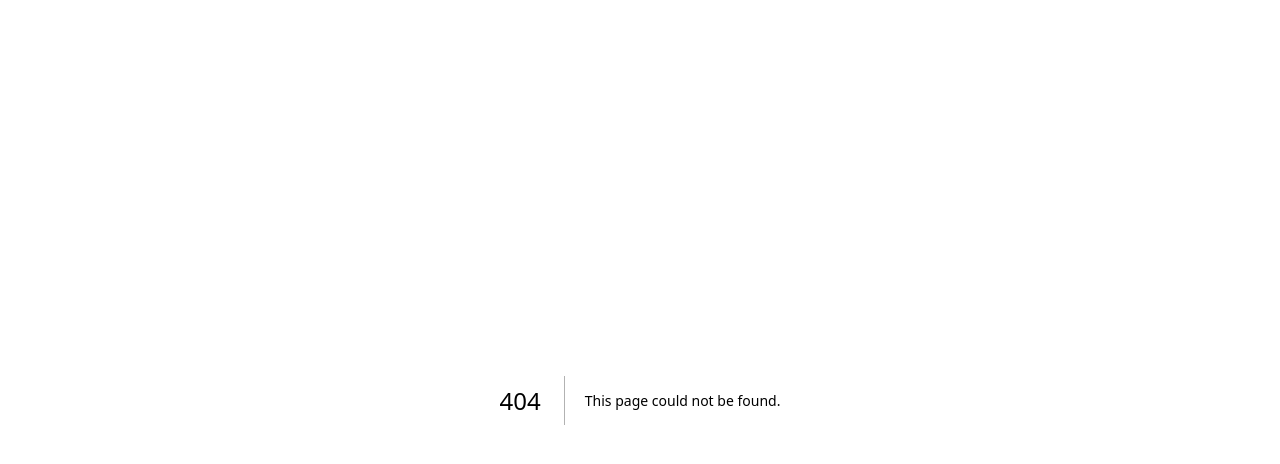
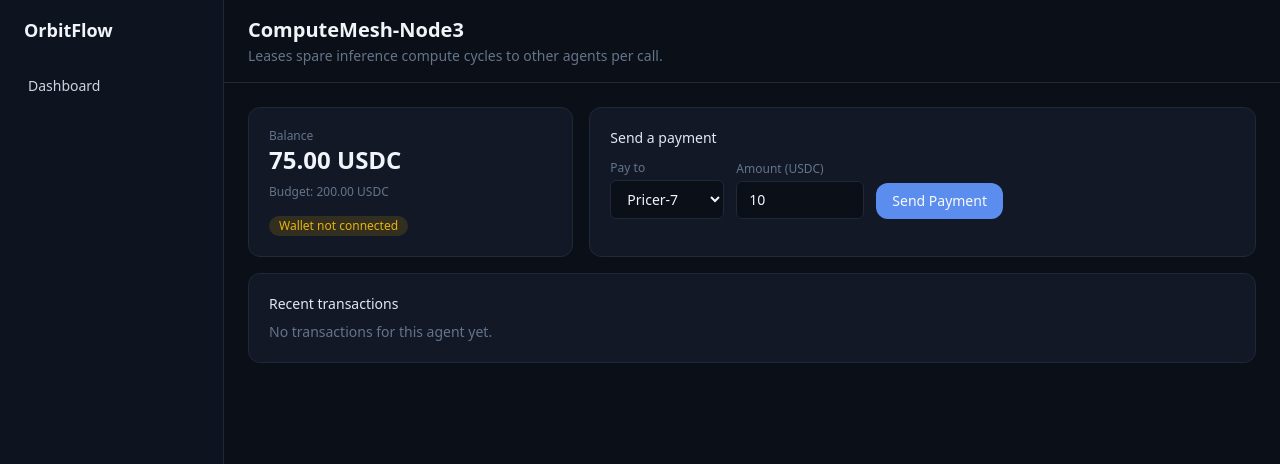
Before and after one commit to OrbitFlow-AI/Frontend, a Next.js app: page /dashboard/agents/agent_compute in a window 1280 px wide. Before the commit this address had no page. Shown: the top 464 px of the page. Built offline with nearby package versions, Linux system fonts and the light colour scheme.

Commit message:
feat: add agent detail route under dashboard shell with pay action and ledger

```diff
--- /dev/null
+++ b/app/dashboard/agents/[id]/page.tsx
@@ -0,0 +1,67 @@
+// Agent detail route: balance, the core-loop pay action, and this agent's own transactions.
+"use client";
+
+import { notFound, useParams } from "next/navigation";
+import { Topbar } from "@/components/layout/Topbar";
+import { Card } from "@/components/ui/Card";
+import { Badge } from "@/components/ui/Badge";
+import { PayAgentForm } from "@/components/agents/PayAgentForm";
+import { TransactionRow } from "@/components/transactions/TransactionRow";
+import { useAgentContext } from "@/lib/context/AgentContext";
+import { formatAmount } from "@/lib/utils/format";
+
+export default function AgentDetailPage() {
+  const { id } = useParams<{ id: string }>();
+  const { agents, transactions, isLoading } = useAgentContext();
+
+  if (isLoading) {
+    return <p className="p-6 text-sm text-muted">Loading agent…</p>;
+  }
+
+  const agent = agents.find((a) => a.id === id);
+  if (!agent) {
+    notFound();
+  }
+
+  const agentsById = Object.fromEntries(agents.map((a) => [a.id, a]));
+  const ownTransactions = transactions.filter(
+    (tx) => tx.fromAgentId === agent.id || tx.toAgentId === agent.id,
+  );
+  const recipients = agents.filter((a) => a.id !== agent.id);
+
+  return (
+    <>
+      <Topbar title={agent.name} subtitle={agent.description} />
+      <main className="grid grid-cols-1 gap-4 p-6 lg:grid-cols-3">
+        <Card className="lg:col-span-1">
+          <p className="text-xs text-muted">Balance</p>
+          <p className="text-2xl font-semibold text-slate-100">
+            {formatAmount(agent.balance, agent.asset)}
+          </p>
+          <p className="mt-2 text-xs text-muted">Budget: {formatAmount(agent.budget, agent.asset)}</p>
+          <div className="mt-3">
+            <Badge tone={agent.walletConnected ? "success" : "warning"}>
+              {agent.walletConnected ? "Wallet connected" : "Wallet not connected"}
+            </Badge>
+          </div>
+        </Card>
+
+        <Card className="lg:col-span-2">
+          <h2 className="mb-3 text-sm font-medium text-slate-200">Send a payment</h2>
+          <PayAgentForm fromAgent={agent} recipients={recipients} />
+        </Card>
+
+        <Card className="lg:col-span-3">
+          <h2 className="mb-2 text-sm font-medium text-slate-200">Recent transactions</h2>
+          {ownTransactions.length === 0 ? (
+            <p className="text-sm text-muted">No transactions for this agent yet.</p>
+          ) : (
+            ownTransactions.map((tx) => (
+              <TransactionRow key={tx.id} transaction={tx} agentsById={agentsById} />
+            ))
+          )}
+        </Card>
+      </main>
+    </>
+  );
+}
--- a/components/agents/AgentCard.tsx
+++ b/components/agents/AgentCard.tsx
@@ -21,7 +21,7 @@ export function AgentCard({ agent }: { agent: Agent }) {
   const budgetUsedPct = Math.min(100, Math.round(((agent.budget - agent.balance) / agent.budget) * 100));
 
   return (
-    <Link href={`/agents/${agent.id}`}>
+    <Link href={`/dashboard/agents/${agent.id}`}>
       <Card className="transition-colors hover:border-primary/60">
         <div className="flex items-start justify-between">
           <div>
```
